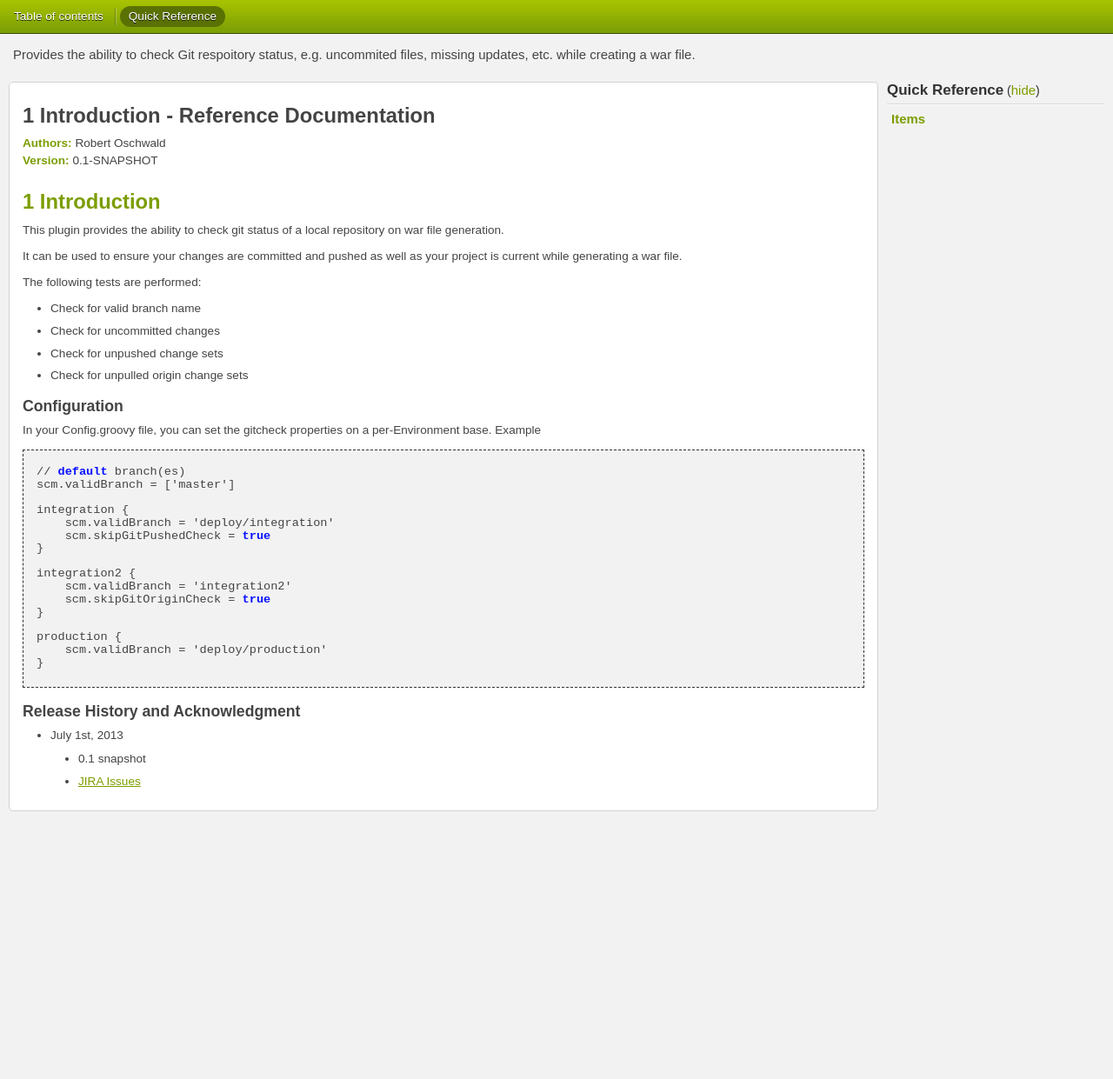
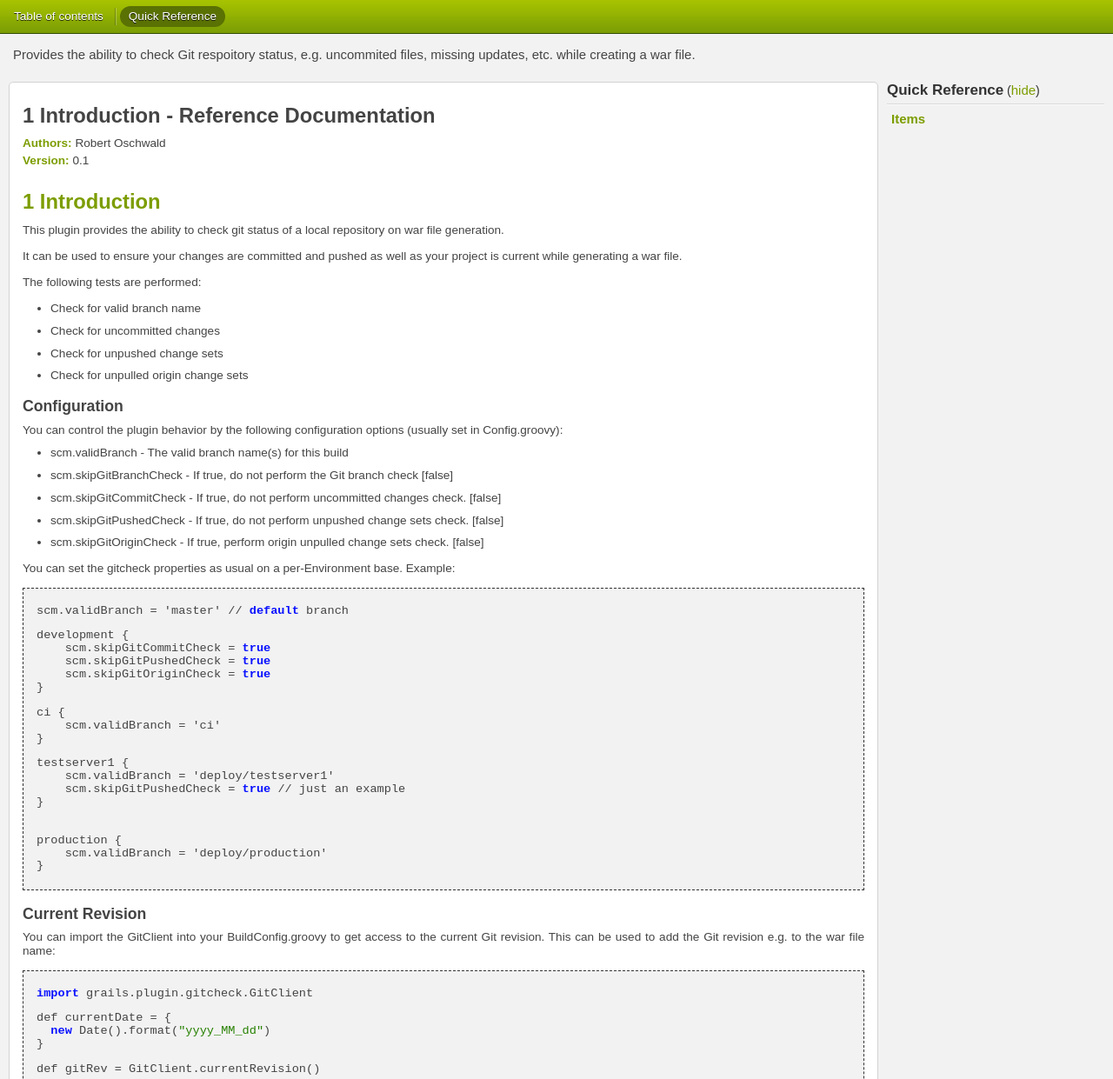
Before and after one commit to robertoschwald/grails-gitcheck, a plain HTML site: page docs/manual/guide/introduction.html in a window 1280 px wide. Shown: the top 1241 px of the page at 87% size. Before the commit the page ends 953 px from the top, so only its background shows below. Drawn offline with Linux system fonts and the light colour scheme.

Commit message:
- documentation for 0.1 release

```diff
--- a/docs/manual/guide/introduction.html
+++ b/docs/manual/guide/introduction.html
@@ -2,7 +2,7 @@
                       "http://www.w3.org/TR/xhtml1/DTD/xhtml1-transitional.dtd">
 <html xmlns="http://www.w3.org/1999/xhtml" xml:lang="en">
 <head>
-    <title>1 Introduction 0.1-SNAPSHOT</title>
+    <title>1 Introduction 0.1</title>
     <meta http-equiv="Content-Type" content="text/html; charset=utf-8"/>
     <link rel="stylesheet" href="../css/main.css" type="text/css" media="screen, print" title="Style" charset="utf-8"/>
     <link rel="stylesheet" href="../css/pdf.css" type="text/css" media="print" title="PDF" charset="utf-8"/>
@@ -62,7 +62,7 @@ function addJsClass() {
 
                     <p><strong>Authors:</strong> Robert Oschwald</p>
 
-                    <p><strong>Version:</strong> 0.1-SNAPSHOT</p>
+                    <p><strong>Version:</strong> 0.1</p>
 
 
                 </div>
@@ -81,23 +81,36 @@ project is current while generating a war file.<p class="paragraph"/>The followi
 <li>Check for unpushed change sets</li>
 <li>Check for unpulled origin change sets</li>
 </ul><p class="paragraph"/><h4>Configuration</h4>
-In your Config.groovy file, you can set the gitcheck properties on a per-Environment base.
-Example<p class="paragraph"/><div class="code"><pre>// <span class="java&#45;keyword">default</span> branch(es)
-scm.validBranch = &#91;'master'&#93;<p class="paragraph"/>integration &#123;
-    scm.validBranch = 'deploy/integration'
+You can control the plugin behavior by the following configuration options (usually set in Config.groovy):
+<ul class="star">
+<li>scm.validBranch - The valid branch name(s) for this build</li>
+<li>scm.skipGitBranchCheck - If true, do not perform the Git branch check &#91;false&#93;</li>
+<li>scm.skipGitCommitCheck - If true, do not perform uncommitted changes check. &#91;false&#93;</li>
+<li>scm.skipGitPushedCheck - If true, do not perform unpushed change sets check. &#91;false&#93;</li>
+<li>scm.skipGitOriginCheck - If true, perform origin unpulled change sets check. &#91;false&#93;</li>
+</ul><p class="paragraph"/>You can set the gitcheck properties as usual on a per-Environment base.
+Example:<p class="paragraph"/><div class="code"><pre>scm.validBranch = 'master' // <span class="java&#45;keyword">default</span> branch<p class="paragraph"/>development &#123;
+    scm.skipGitCommitCheck = <span class="java&#45;keyword">true</span>
     scm.skipGitPushedCheck = <span class="java&#45;keyword">true</span>
-&#125;<p class="paragraph"/>integration2 &#123;
-    scm.validBranch = 'integration2'
     scm.skipGitOriginCheck = <span class="java&#45;keyword">true</span>
-&#125;<p class="paragraph"/>production &#123;
+&#125;<p class="paragraph"/>ci &#123;
+    scm.validBranch = 'ci'
+&#125;<p class="paragraph"/>testserver1 &#123;
+    scm.validBranch = 'deploy/testserver1'
+    scm.skipGitPushedCheck = <span class="java&#45;keyword">true</span> // just an example
+&#125;<p class="paragraph"/>
+production &#123;
     scm.validBranch = 'deploy/production'
-&#125;</pre></div><p class="paragraph"/>
-<h4>Release History and Acknowledgment</h4>
+&#125;</pre></div><p class="paragraph"/><h4>Current Revision</h4>
+You can import the GitClient into your BuildConfig.groovy to get access to the current Git revision.
+This can be used to add the Git revision e.g. to the war file name:<p class="paragraph"/><div class="code"><pre><span class="java&#45;keyword">import</span> grails.plugin.gitcheck.GitClient<p class="paragraph"/>def currentDate = &#123;
+  <span class="java&#45;keyword">new</span> Date().format(<span class="java&#45;quote">"yyyy_MM_dd"</span>)
+&#125;<p class="paragraph"/>def gitRev = GitClient.currentRevision()<p class="paragraph"/>grails.project.war.file = <span class="java&#45;quote">"target/$&#123;appName&#125;&#45;$&#123;Environment.current.name&#125;&#45;$&#123;currentDate()&#125;&#45;$&#123;gitRev&#125;.war"</span></pre></div><p class="paragraph"/><h4>Release History and Acknowledgment</h4>
 <ul class="star">
-<li>July 1st, 2013</li>
+<li>July 2nd, 2013</li>
 <ul class="star">
-<li>0.1 snapshot</li>
-<li><a href="../ref/Httpswwwgithubcomrobertoschwaldgrailsgitcheckissues/JIRA Issues.html" class="https://www.github.com/robertoschwald/grails-gitcheck/issues">JIRA Issues</a></li>
+<li>0.1 initial release.</li>
+<li><a href="http://jira.grails.org/browse/GRAILSPLUGINS" target="blank">JIRA Issues</a></li>
 </ul></ul><p class="paragraph"/>
 
 
```
Also changed, not shown: docs/manual/gapi/DefaultPackage/GitcheckGrailsPlugin.html (+2 -2 lines), docs/manual/gapi/deprecated-list.html (+1 -1 lines), docs/manual/gapi/grails/plugin/gitcheck/GitClient.html (+2 -2 lines), docs/manual/gapi/grails/plugin/gitcheck/GitException.html (+2 -2 lines), docs/manual/gapi/help-doc.html (+1 -1 lines), docs/manual/gapi/index-all.html (+1 -1 lines), docs/manual/gapi/spring/resources.html (+2 -2 lines), docs/manual/guide/index.html (+2 -2 lines), docs/manual/guide/single.html (+27 -14 lines), docs/manual/index.html (+2 -2 lines), docs/manual/ref/Items/reference.html (+1 -1 lines), 3 other files.
